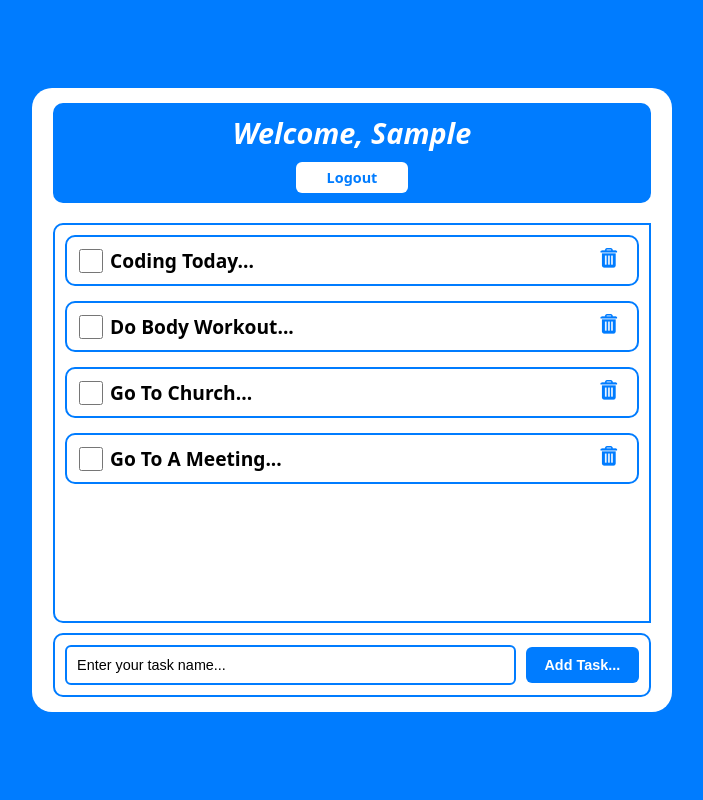
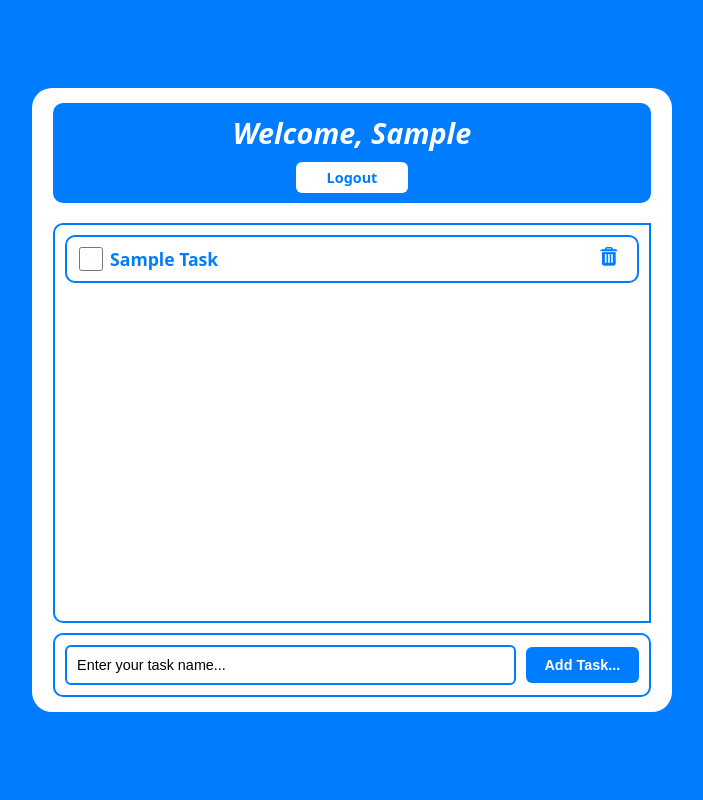
Before and after one commit to Nsoro-Allan/Php_Todo_App, a PHP site: page /home in a window 1280 px wide. Shown: the whole page, without its empty margins (288-991 px from the left). Run offline with PHP 8.4, Linux system fonts and the light colour scheme; the visitor is signed in with stand-in values (Sample User, id 1); tables that the repository leaves empty hold one stand-in row (values such as "Sample post").

Commit message:
changes made...

```diff
--- a/home.php
+++ b/home.php
@@ -1,6 +1,35 @@
 <?php
 include("sessions.php");
 include("connection.php");
+
+$session_name=$_SESSION['todo_user'];
+$view=$con->query("SELECT * FROM `users` WHERE `username`='$session_name'");
+while($data=mysqli_fetch_assoc($view)){
+    $u_id=$data['user_id'];
+}
+
+// Add Task
+if(isset($_POST['add_task'])){
+    $user_id=$u_id;
+    $task_name=mysqli_real_escape_string($con,$_POST['task_name']);
+    $completed=0;
+    $created_at=date('Y-m-d H:i:s');
+
+    $insert=$con->query("INSERT INTO `tasks`(`task_id`, `user_id`, `task_name`, `completed`, `created_at`) VALUES ('','$user_id','$task_name','$completed','$created_at')");
+
+    if($insert){
+        header("Location: home");
+    }
+
+    else{
+        echo
+        "
+            <script>alert('Failed to add new task...')</script>
+        ";
+    }
+
+}
+
 
 ?>
 
@@ -27,23 +56,14 @@ include("connection.php");
 
             <div class="content-container">
 
-                <div class="main-content">
+                <?php
+                $select=$con->query("SELECT * FROM `tasks` WHERE `user_id`='$u_id'");
 
-                    <div class="start">
-                        <form action="">
-                            <input type="checkbox" name="done">
-                        </form>
-                    </div>
+                if(mysqli_num_rows($select) > 0){
 
-                    <div class="middle">
-                        <h4>Coding Today...</h4>
-                    </div>
+                while($row=mysqli_fetch_assoc($select)){
 
-                    <div class="stop">
-                        <a href="#"><img src="./images/delete.ico"></a>
-                    </div>
-
-                </div>
+                ?>
 
                 <div class="main-content">
 
@@ -54,7 +74,7 @@ include("connection.php");
                     </div>
 
                     <div class="middle">
-                        <h4>Do Body Workout...</h4>
+                        <h4><?php echo $row['task_name'];?></h4>
                     </div>
 
                     <div class="stop">
@@ -63,43 +83,14 @@ include("connection.php");
 
                 </div>
 
-                <div class="main-content">
+                <?php
+                }
+                }
 
-                    <div class="start">
-                        <form action="">
-                            <input type="checkbox" name="done">
-                        </form>
-                    </div>
+                else{
+                ?>
 
-                    <div class="middle">
-                        <h4>Go to Church...</h4>
-                    </div>
-
-                    <div class="stop">
-                        <a href="#"><img src="./images/delete.ico"></a>
-                    </div>
-
-                </div>
-
-                <div class="main-content">
-
-                    <div class="start">
-                        <form action="">
-                            <input type="checkbox" name="done">
-                        </form>
-                    </div>
-
-                    <div class="middle">
-                        <h4>Go to a meeting...</h4>
-                    </div>
-
-                    <div class="stop">
-                        <a href="#"><img src="./images/delete.ico"></a>
-                    </div>
-
-                </div>
-
-                <!-- <div class="content">
+                    <div class="content">
 
                     <div class="img-cont">
 
@@ -108,7 +99,11 @@ include("connection.php");
                         <h4>No Tasks Available...</h4>
                     </div>
 
-                </div> -->
+                    </div>
+
+                <?php
+                }
+                ?>
 
             </div>
 
--- a/index.php
+++ b/index.php
@@ -1,6 +1,11 @@
 <?php
 session_start();
 include("connection.php");
+
+// Check if user is logged in
+if(isset($_SESSION['todo_user'])){
+    header("Location: home");
+}
 
 if(isset($_POST['login'])){
     $username=mysqli_real_escape_string($con, $_POST['username']);
--- a/style.css
+++ b/style.css
@@ -257,8 +257,9 @@ body {
 }
 
 .main-content .middle h4 {
-  font-size: 1.2rem;
+  font-size: 1.1rem;
   text-transform: capitalize;
+  color: #007cff;
 }
 
 .main-content .stop {
@@ -296,6 +297,7 @@ body {
 .content-container .content .img-cont h4 {
   font-size: 1.6rem;
   margin-top: 5px;
+  font-style: italic;
 }
 
 .end {
```
